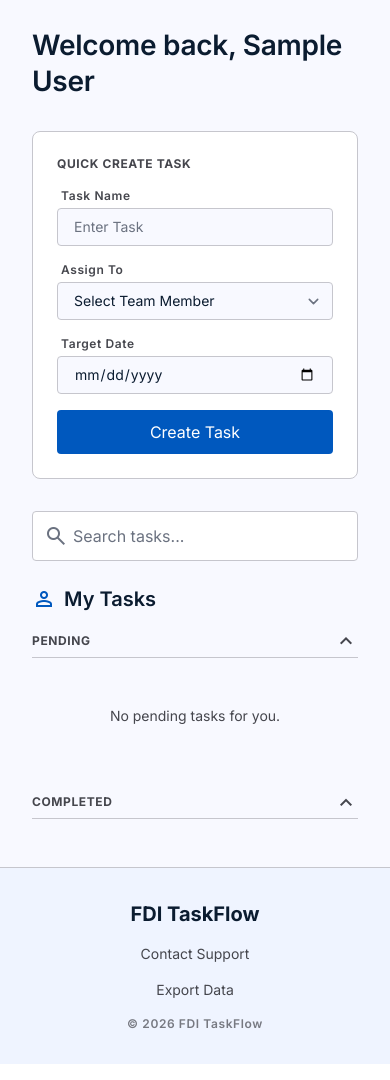
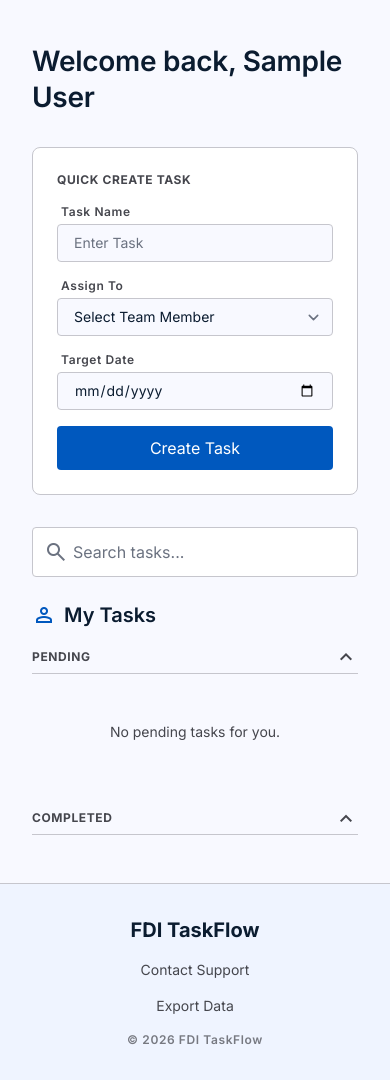
Before and after one commit to karmapatel/Task-Management-Web-App, a Flask app: page /dashboard in a window 390 px wide. Shown: the part 181-1261 px from the top of the page. Run offline with Flask 3, Linux system fonts and the light colour scheme; the visitor is signed in with stand-in values (Sample User, id 1); tables that the repository leaves empty hold one stand-in row (values such as "Sample post"); some libraries are stand-ins or nearby versions.

Commit message:
Internal Changes

```diff
--- a/app.py
+++ b/app.py
@@ -566,7 +566,7 @@
 
     user = User.query.get(session["user_id"])
 
-    return user and user.email == "mitang@user.com"
+    return user and user.email == "mitang@fdipl.com"
 
 # Admin Route
 @app.route("/admin")
--- a/templates/dashboard.html
+++ b/templates/dashboard.html
@@ -275,7 +275,7 @@
 </div>
 </header>
 <!-- Main Content Area - Full Width -->
-<main class="pt-52 md:pt-24 pb-margin px-margin max-w-max-width mx-auto min-h-screen" >
+<main class="pt-56 md:pt-24 pb-margin px-margin max-w-max-width mx-auto min-h-screen" >
 <!-- Welcome Section -->
 <section class="mb-xl">
 <div class="flex flex-col md:flex-row md:items-end justify-between gap-md">
```
